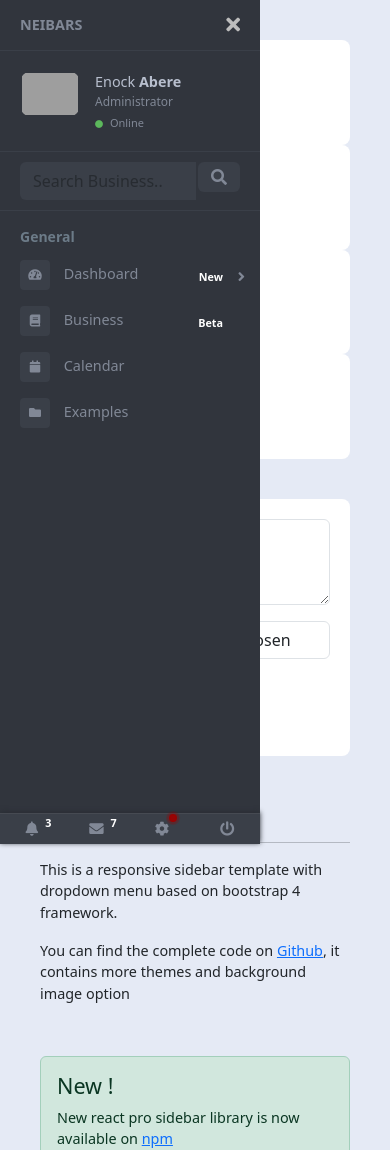
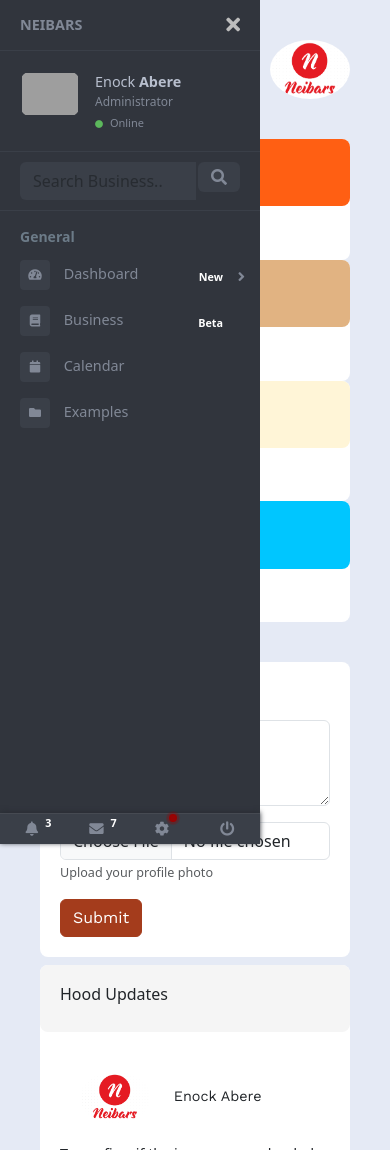
Before and after one commit to enockabere/Neibars, a Django app: page /profiles/dashboard in a window 390 px wide. Shown: the top 1150 px of the page. Run offline with Django 3.2, Linux system fonts and the light colour scheme; some libraries are stand-ins or nearby versions; grey boxes are pictures that could not be loaded.

Commit message:
create dashboard template

```diff
--- a/profiles/templates/main/dashboard.html
+++ b/profiles/templates/main/dashboard.html
@@ -1,166 +1,72 @@
-{% extends 'pro.html' %}
+{% extends 'sidebar.html' %}
 {% load bootstrap5 %}
 {% load static %}
-{% block content %}
-<div class="page-wrapper chiller-theme toggled">
-    <a id="show-sidebar" class="btn btn-sm btn-dark" href="#">
-      <i class="fas fa-bars"></i>
-    </a>
-    <nav id="sidebar" class="sidebar-wrapper">
-      <div class="sidebar-content">
-        <div class="sidebar-brand">
-          <a href="#">Neibars</a>
-          <div id="close-sidebar">
-            <i class="fas fa-times"></i>
-          </div>
-        </div>
-        <div class="sidebar-header">
-          <div class="user-pic">
-            <img class="img-responsive img-rounded" src="https://raw.githubusercontent.com/azouaoui-med/pro-sidebar-template/gh-pages/src/img/user.jpg"
-              alt="User picture">
-          </div>
-          <div class="user-info">
-            <span class="user-name">Enock
-              <strong>Abere</strong>
-            </span>
-            <span class="user-role">Administrator</span>
-            <span class="user-status">
-              <i class="fa fa-circle"></i>
-              <span>Online</span>
-            </span>
-          </div>
-        </div>
-        <!-- sidebar-header  -->
-        <div class="sidebar-search">
-          <div>
-            <div class="input-group">
-              <input type="text" class="form-control search-menu" placeholder="Search Business..">
-              <div class="input-group-append" style="padding-left: 3px;height: 30px;">
-                <span class="input-group-text">
-                  <i class="fa fa-search" aria-hidden="true"></i>
-                </span>
+{% block main %}
+<!-- sidebar-wrapper  -->
+<main class="page-content">
+  <div class="container" id="tops">
+    <div class="row">
+      <div class="col-md-12">
+        <div class="top">
+          <h3>
+            Neibars <span class="br">Dashboard</span>
+          </h3>
+          <img src="../../../static/img/1.png" alt="">
         </div>
       </div>
     </div>
   </div>
-        <!-- sidebar-search  -->
-        <div class="sidebar-menu">
-          <ul>
-            <li class="header-menu">
-              <span>General</span>
-            </li>
-            <li class="sidebar-dropdown">
-              <a href="#">
-                <i class="fa fa-tachometer-alt"></i>
-                <span>Dashboard</span>
-                <span class="badge badge-pill badge-warning">New</span>
-              </a>
-              <div class="sidebar-submenu">
-                <ul>
-                  <li>
-                    <a href="#"> Profile Settings
-                    </a>
-                  </li>
-                  <li>
-                    <a href="#">Social Amenities</a>
-                  </li>
-                  <li>
-                    <a href="#">Dashboard 3</a>
-                  </li>
-                </ul>
-              </div>
-            </li>
-            <li>
-              <a href="#">
-                <i class="fa fa-book"></i>
-                <span>Business</span>
-                <span class="badge badge-pill badge-primary">Beta</span>
-              </a>
-            </li>
-            <li>
-              <a href="#">
-                <i class="fa fa-calendar"></i>
-                <span>Calendar</span>
-              </a>
-            </li>
-            <li>
-              <a href="#">
-                <i class="fa fa-folder"></i>
-                <span>Examples</span>
-              </a>
-            </li>
-          </ul>
-        </div>
-        <!-- sidebar-menu  -->
-      </div>
-      <!-- sidebar-content  -->
-      <div class="sidebar-footer">
-        <a href="#">
-          <i class="fa fa-bell"></i>
-          <span class="badge badge-pill badge-warning notification">3</span>
-        </a>
-        <a href="#">
-          <i class="fa fa-envelope"></i>
-          <span class="badge badge-pill badge-success notification">7</span>
-        </a>
-        <a href="#">
-          <i class="fa fa-cog"></i>
-          <span class="badge-sonar"></span>
-        </a>
-        <a href="#">
-          <i class="fa fa-power-off"></i>
-        </a>
-      </div>
-    </nav>
-    <!-- sidebar-wrapper  -->
-    <main class="page-content">
   <div class="container">
     <div class="row">
       <div class="col-md-3">
-            <div class="jumbotron">
-              <div class="heads">
+        <div id="jumbos">
+          <div class="users" style="background-color: #ff5f13;text-align:center">
             <h6>
               Hood Count
             </h6>
           </div>
-              <div class="body">
-                <p>200</p>
+          <div class="body p-2">
+            <p style="display: inline-block;margin-left: 40%;">200</p>
+            <p style="display: inline-block;"><i class="fas fa-users" style="color: #ff5f13;"></i></p>
           </div>
         </div>
       </div>
       <div class="col-md-3">
-            <div class="jumbotron">
-              <div class="heads">
+        <div id="jumbos">
+          <div class="users" style="background-color: #e1b382;text-align:center">
             <h6>
               Hood Count
             </h6>
           </div>
-              <div class="body">
-                <p>200</p>
+          <div class="body p-2">
+            <p style="display: inline-block;margin-left: 40%;">200</p>
+            <p style="display: inline-block;"><i class="fas fa-users" style="color: #e1b382;"></i></p>
           </div>
         </div>
       </div>
       <div class="col-md-3">
-            <div class="jumbotron">
-              <div class="heads">
+        <div id="jumbos">
+          <div class="users" style="background-color: #fff5d7;text-align:center">
             <h6>
               Hood Count
             </h6>
           </div>
-              <div class="body">
-                <p>200</p>
+          <div class="body p-2">
+            <p style="display: inline-block;margin-left: 40%;">200</p>
+            <p style="display: inline-block;"><i class="fas fa-users" style="color: #2d545e;"></i></p>
           </div>
         </div>
       </div>
       <div class="col-md-3">
-            <div class="jumbotron">
-              <div class="heads">
+        <div id="jumbos">
+          <div class="users" style="background-color: #00c6ff;text-align:center">
             <h6>
-                  Businesss Count
+              Hood Count
             </h6>
           </div>
-              <div class="body">
-                <p>200</p>
+          <div class="body p-2">
+            <p style="display: inline-block;margin-left: 40%;">200</p>
+            <p style="display: inline-block;"><i class="fas fa-users" style="color: #00c6ff;"></i></p>
           </div>
         </div>
       </div>
@@ -169,96 +75,91 @@
   <div class="container">
     <div class="row">
       <div class="col-md-8">
+        <div class="row">
+          <div class="col-md-12">
             <div class="jumbotron">
+              <p>Create Update</p>
               <div class="post_form">
                 <form action="">
                   <div class="mb-3">
                     <textarea class="form-control" name="post_data" rows="3"></textarea>
                   </div>
                   <div class="mb-3">
-                    <input required class="form-control" type="file" name="post_pic">
+                    <input class="form-control" type="file" name="post_pic">
                     <div class="form-text">Upload your profile photo</div>
                   </div>
-                <input type="submit" id="assaBtn" class="btn btn primary"  value="Submit"/>
+                  <input type="submit" id="assaBtn" class="btn btn primary" value="Submit" />
                 </form>
               </div>
             </div>
           </div>
         </div>
+        <div class="row">
+          <div class="col-md-12">
+            <div id="jumbos" class="updates mt-2">
+              <div class="users">
+                <h6>Hood Updates</h6>
               </div>
-      <div class="container-fluid">
-        <h2>Pro Sidebar</h2>
-        <hr>
-        <div class="row">
-          <div class="form-group col-md-12">
-            <p>This is a responsive sidebar template with dropdown menu based on bootstrap 4 framework.</p>
-            <p> You can find the complete code on <a href="https://github.com/azouaoui-med/pro-sidebar-template" target="_blank">
-                Github</a>, it contains more themes and background image option</p>
+              <div class="jumbotron" id="scrolls">
+                <div class="hood_post">
+                  <div class="data">
+                    <img src="../../../static/img/1.png" class="img-fluid" alt="" srcset="">
+                    <p>Enock Abere</p>
                   </div>
-          <div class="form-group col-md-12">
-            <iframe src="https://ghbtns.com/github-btn.html?user=azouaoui-med&repo=pro-sidebar-template&type=star&count=true&size=small" frameborder="0" scrolling="0" width="90px" height="30px"></iframe>
-            <iframe src="https://ghbtns.com/github-btn.html?user=azouaoui-med&repo=pro-sidebar-template&type=fork&count=true&size=small" frameborder="0" scrolling="0" width="90px" height="30px"></iframe>
-          </div>
-          <div class="form-group col-md-12">
-            <div class="alert alert-success" role="alert">
-              <h4 class="alert-heading">New !</h4>
-              <p>New react pro sidebar library is now available on <a href="https://www.npmjs.com/package/react-pro-sidebar" target="_blank">npm</a> <a href="https://github.com/azouaoui-med/react-pro-sidebar" target="_blank">
-                  <img alt="GitHub stars" src="https://img.shields.io/github/stars/azouaoui-med/react-pro-sidebar?style=social" />
-                </a></p>
-              <a href="https://github.com/azouaoui-med/react-pro-sidebar" target="_blank" class="btn btn-sm btn-primary mr-2">
-                Github</a>
-              <a href="https://azouaoui-med.github.io/react-pro-sidebar" target="_blank" class="btn btn-sm btn-success">
-                Demo</a>
-
-            </div>
-
-          </div>
-        </div>
-        <h5>More templates</h5>
-        <hr>
-        <div class="row">
-          <div class="col-xs-12 col-sm-6 col-md-6 col-lg-4">
-            <div class="card rounded-0 p-0 shadow-sm">
-              <img src="https://user-images.githubusercontent.com/25878302/58369568-a49b2480-7efc-11e9-9ca9-2be44afacda1.png" class="card-img-top rounded-0" alt="Angular pro sidebar">
-              <div class="card-body text-center">
-                <h6 class="card-title">Angular Pro Sidebar</h6>
-                <a href="https://github.com/azouaoui-med/angular-pro-sidebar" target="_blank" class="btn btn-primary btn-sm">Github</a>
-                <a href="https://azouaoui-med.github.io/angular-pro-sidebar/demo/" target="_blank" class="btn btn-success btn-sm">Preview</a>
-              </div>
-            </div>
-          </div>
-          <div class="col-xs-12 col-sm-6 col-md-6 col-lg-4">
-            <div class="card rounded-0 p-0 shadow-sm">
-              <img src="https://user-images.githubusercontent.com/25878302/58369258-33f20900-7ef8-11e9-8ff3-b277cb7ed7b4.PNG" class="card-img-top rounded-0" alt="Angular pro sidebar">
-              <div class="card-body text-center">
-                <h6 class="card-title">Angular Dashboard</h6>
-                <a href="https://github.com/azouaoui-med/lightning-admin-angular" target="_blank" class="btn btn-primary btn-sm">Github</a>
-                <a href="https://azouaoui-med.github.io/lightning-admin-angular/demo/" target="_blank" class="btn btn-success btn-sm">Preview</a>
+                  <p>
+                    To confirm if the image was uploaded successfully,
+                    click on the just added image, and click on the link there.
+                  </p>
+                  <p style="display: inline-block;"><i class="far fa-heart" style="color: #ff5f13;"></i> 20 likes</p>
+                  <p style="display: inline-block;padding: 20px;"><i class="fas fa-clock" style="color: #ff5f13;"></i>
+                    Posted on: 20th</p>
                 </div>
               </div>
             </div>
           </div>
-        <hr>
-
-        <footer class="text-center">
-          <div class="mb-2">
-            <small>
-              © 2020 made with <i class="fa fa-heart" style="color:red"></i> by - <a target="_blank" rel="noopener noreferrer" href="https://azouaoui.netlify.com">
-                Mohamed Azouaoui
-              </a>
-            </small>
         </div>
-          <div>
-            <a href="https://github.com/azouaoui-med" target="_blank">
-              <img alt="GitHub followers" src="https://img.shields.io/github/followers/azouaoui-med?label=github&style=social" />
-            </a>
-            <a href="https://twitter.com/azouaoui_med" target="_blank">
-              <img alt="Twitter Follow" src="https://img.shields.io/twitter/follow/azouaoui_med?label=twitter&style=social" />
-            </a>
       </div>
-        </footer>
+      <div class="col-md-4">
+        <div class="row">
+          <div class="col-md-12">
+            <div id="jumbos">
+              <div class="users">
+                <h6>Hood Members</h6>
+              </div>
+              <div class="data">
+                <img src="../../../static/img/1.png" class="img-fluid" alt="" srcset="">
+                <p>Enock Abere</p>
+                <strong>Nairobi</strong>
+              </div>
+              <div class="data">
+                <img src="../../../static/img/1.png" class="img-fluid" alt="" srcset="">
+                <p>Enock Abere</p>
+                <strong>Nairobi</strong>
+              </div>
+            </div>
+          </div>
+        </div>
+        <div class="row">
+          <div class="col-md-12">
+            <div id="jumbos" class="emer mt-2">
+              <div class="users">
+                <h6>Emergency Contacts</h6>
+              </div>
+              <div class="data p-3">
+                <p>Police</p>
+                <strong style="float: right;">079999999</strong>
+              </div>
+              <div class="data p-3">
+                <p>Hospital</p>
+                <strong style="float: right;">079999999</strong>
+              </div>
+            </div>
+          </div>
+        </div>
+      </div>
+    </div>
   </div>
 </main>
 <!-- page-content" -->
-  </div>
+
 {% endblock %}
--- /dev/null
+++ b/profiles/templates/sidebar.html
@@ -0,0 +1,119 @@
+{% extends 'pro.html' %}
+{% load bootstrap5 %}
+{% load static %}
+{% block content %}
+<div class="page-wrapper chiller-theme toggled">
+  <a id="show-sidebar" class="btn btn-sm btn-dark" href="#">
+    <i class="fas fa-bars"></i>
+  </a>
+  <nav id="sidebar" class="sidebar-wrapper">
+    <div class="sidebar-content">
+      <div class="sidebar-brand">
+        <a href="#">Neibars</a>
+        <div id="close-sidebar">
+          <i class="fas fa-times"></i>
+        </div>
+      </div>
+      <div class="sidebar-header">
+        <div class="user-pic">
+          <img class="img-responsive img-rounded"
+            src="https://raw.githubusercontent.com/azouaoui-med/pro-sidebar-template/gh-pages/src/img/user.jpg"
+            alt="User picture">
+        </div>
+        <div class="user-info">
+          <span class="user-name">Enock
+            <strong>Abere</strong>
+          </span>
+          <span class="user-role">Administrator</span>
+          <span class="user-status">
+            <i class="fa fa-circle"></i>
+            <span>Online</span>
+          </span>
+        </div>
+      </div>
+      <!-- sidebar-header  -->
+      <div class="sidebar-search">
+        <div>
+          <div class="input-group">
+            <input type="text" class="form-control search-menu" placeholder="Search Business..">
+            <div class="input-group-append" style="padding-left: 3px;height: 30px;">
+              <span class="input-group-text">
+                <i class="fa fa-search" aria-hidden="true"></i>
+              </span>
+            </div>
+          </div>
+        </div>
+      </div>
+      <!-- sidebar-search  -->
+      <div class="sidebar-menu">
+        <ul>
+          <li class="header-menu">
+            <span>General</span>
+          </li>
+          <li class="sidebar-dropdown">
+            <a href="#">
+              <i class="fa fa-tachometer-alt"></i>
+              <span>Dashboard</span>
+              <span class="badge badge-pill badge-warning">New</span>
+            </a>
+            <div class="sidebar-submenu">
+              <ul>
+                <li>
+                  <a href="#"> Profile Settings
+                  </a>
+                </li>
+                <li>
+                  <a href="#">Social Amenities</a>
+                </li>
+                <li>
+                  <a href="#">Dashboard 3</a>
+                </li>
+              </ul>
+            </div>
+          </li>
+          <li>
+            <a href="#">
+              <i class="fa fa-book"></i>
+              <span>Business</span>
+              <span class="badge badge-pill badge-primary">Beta</span>
+            </a>
+          </li>
+          <li>
+            <a href="#">
+              <i class="fa fa-calendar"></i>
+              <span>Calendar</span>
+            </a>
+          </li>
+          <li>
+            <a href="#">
+              <i class="fa fa-folder"></i>
+              <span>Examples</span>
+            </a>
+          </li>
+        </ul>
+      </div>
+      <!-- sidebar-menu  -->
+    </div>
+    <!-- sidebar-content  -->
+    <div class="sidebar-footer">
+      <a href="#">
+        <i class="fa fa-bell"></i>
+        <span class="badge badge-pill badge-warning notification">3</span>
+      </a>
+      <a href="#">
+        <i class="fa fa-envelope"></i>
+        <span class="badge badge-pill badge-success notification">7</span>
+      </a>
+      <a href="#">
+        <i class="fa fa-cog"></i>
+        <span class="badge-sonar"></span>
+      </a>
+      <a href="#">
+        <i class="fa fa-power-off"></i>
+      </a>
+    </div>
+  </nav>
+  {% block main %}
+  {% endblock %}
+</div>
+{% endblock %}
--- a/static/css/dash.css
+++ b/static/css/dash.css
@@ -2,27 +2,35 @@
   0% {
     transform: rotate(0deg);
   }
+
   10% {
     transform: rotate(10deg);
   }
+
   30% {
     transform: rotate(0deg);
   }
+
   40% {
     transform: rotate(-10deg);
   }
+
   50% {
     transform: rotate(0deg);
   }
+
   60% {
     transform: rotate(5deg);
   }
+
   70% {
     transform: rotate(0deg);
   }
+
   80% {
     transform: rotate(-5deg);
   }
+
   100% {
     transform: rotate(0deg);
   }
@@ -33,17 +41,20 @@
     transform: scale(0.9);
     opacity: 1;
   }
+
   100% {
     transform: scale(2);
     opacity: 0;
   }
 }
+
 body {
   font-size: 0.9rem;
 }
+
 .page-wrapper .sidebar-wrapper,
-  .sidebar-wrapper .sidebar-brand > a,
-  .sidebar-wrapper .sidebar-dropdown > a:after,
+.sidebar-wrapper .sidebar-brand>a,
+.sidebar-wrapper .sidebar-dropdown>a:after,
 .sidebar-wrapper .sidebar-menu .sidebar-dropdown .sidebar-submenu li a:before,
 .sidebar-wrapper ul li a i,
 .page-wrapper .page-content,
@@ -88,6 +99,7 @@
     padding-left: 300px;
   }
 }
+
 /*----------------show sidebar button----------------*/
 #show-sidebar {
   position: fixed;
@@ -97,9 +109,11 @@
   width: 35px;
   transition-delay: 0.3s;
 }
+
 .page-wrapper.toggled #show-sidebar {
   left: -40px;
 }
+
 /*----------------sidebar-wrapper----------------*/
 
 .sidebar-wrapper {
@@ -143,7 +157,7 @@
   align-items: center;
 }
 
-  .sidebar-wrapper .sidebar-brand > a {
+.sidebar-wrapper .sidebar-brand>a {
   text-transform: uppercase;
   font-weight: bold;
   flex-grow: 1;
@@ -153,6 +167,7 @@
   cursor: pointer;
   font-size: 20px;
 }
+
 /*--------------------sidebar-header----------------------*/
 
 .sidebar-wrapper .sidebar-header {
@@ -179,7 +194,7 @@
   float: left;
 }
 
-  .sidebar-wrapper .sidebar-header .user-info > span {
+.sidebar-wrapper .sidebar-header .user-info>span {
   display: block;
 }
 
@@ -200,7 +215,7 @@
 
 /*-----------------------sidebar-search------------------------*/
 
-  .sidebar-wrapper .sidebar-search > div {
+.sidebar-wrapper .sidebar-search>div {
   padding: 10px 20px;
 }
 
@@ -235,12 +250,12 @@
   border-radius: 4px;
 }
 
-  .sidebar-wrapper .sidebar-menu ul li a:hover > i::before {
+.sidebar-wrapper .sidebar-menu ul li a:hover>i::before {
   display: inline-block;
   animation: swing ease-in-out 0.5s 1 alternate;
 }
 
-  .sidebar-wrapper .sidebar-menu .sidebar-dropdown > a:after {
+.sidebar-wrapper .sidebar-menu .sidebar-dropdown>a:after {
   font-family: "Font Awesome 5 Free";
   font-weight: 900;
   content: "\f105";
@@ -298,7 +313,7 @@
   display: none;
 }
 
-  .sidebar-wrapper .sidebar-menu .sidebar-dropdown.active > a:after {
+.sidebar-wrapper .sidebar-menu .sidebar-dropdown.active>a:after {
   transform: rotate(90deg);
   right: 17px;
 }
@@ -312,7 +327,7 @@
   display: flex;
 }
 
-  .sidebar-footer > a {
+.sidebar-footer>a {
   flex-grow: 1;
   text-align: center;
   height: 30px;
@@ -320,7 +335,7 @@
   position: relative;
 }
 
-  .sidebar-footer > a .notification {
+.sidebar-footer>a .notification {
   position: absolute;
   top: 0;
 }
@@ -357,7 +372,7 @@
   padding-top: 20px;
 }
 
-  .page-wrapper .page-content > div {
+.page-wrapper .page-content>div {
   padding: 20px 40px;
 }
 
@@ -371,32 +386,40 @@
   width: 5px;
   height: 7px;
 }
+
 ::-webkit-scrollbar-button {
   width: 0px;
   height: 0px;
 }
+
 ::-webkit-scrollbar-thumb {
   background: #525965;
   border: 0px none #ffffff;
   border-radius: 0px;
 }
+
 ::-webkit-scrollbar-thumb:hover {
   background: #525965;
 }
+
 ::-webkit-scrollbar-thumb:active {
   background: #525965;
 }
+
 ::-webkit-scrollbar-track {
   background: transparent;
   border: 0px none #ffffff;
   border-radius: 50px;
 }
+
 ::-webkit-scrollbar-track:hover {
   background: transparent;
 }
+
 ::-webkit-scrollbar-track:active {
   background: transparent;
 }
+
 ::-webkit-scrollbar-corner {
   background: transparent;
 }
@@ -451,7 +474,7 @@
 .chiller-theme .sidebar-wrapper .sidebar-search input.search-menu:focus+span,
 .chiller-theme .sidebar-wrapper .sidebar-menu .sidebar-dropdown.active a i {
   color: #16c7ff;
-      text-shadow:0px 0px 10px rgba(22, 199, 255, 0.5);
+  text-shadow: 0px 0px 10px rgba(22, 199, 255, 0.5);
 }
 
 .chiller-theme .sidebar-wrapper .sidebar-menu ul li a i,
@@ -478,8 +501,52 @@
 .chiller-theme .sidebar-footer>a:last-child {
   border-right: none;
 }
-  .jumbotron{
+
+.jumbotron {
   background-color: white;
   border-radius: 8px;
   padding: 20px;
 }
+
+#jumbos {
+  background-color: white;
+  border-radius: 8px;
+}
+
+.data img {
+  background-color: white;
+  border-radius: 50%;
+  width: 110px;
+  padding: 20px;
+  display: inline-block;
+}
+
+.data p {
+  padding-right: 20px;
+  font-family: 'Work Sans', sans-serif;
+  display: inline-block;
+}
+
+.users {
+  background-color: whitesmoke;
+  padding: 20px;
+  border-radius: 8px;
+}
+
+#scrolls {
+  z-index: 10;
+  max-height: 250px;
+  overflow-y: scroll;
+
+}
+
+.top h3 {
+  font-family: 'IBM Plex Serif', serif;
+  display: inline-block;
+}
+
+.top img {
+  border-radius: 50%;
+  width: 80px;
+  float: right;
+}
```
Lines whose indentation alone changed are shown as unchanged.
